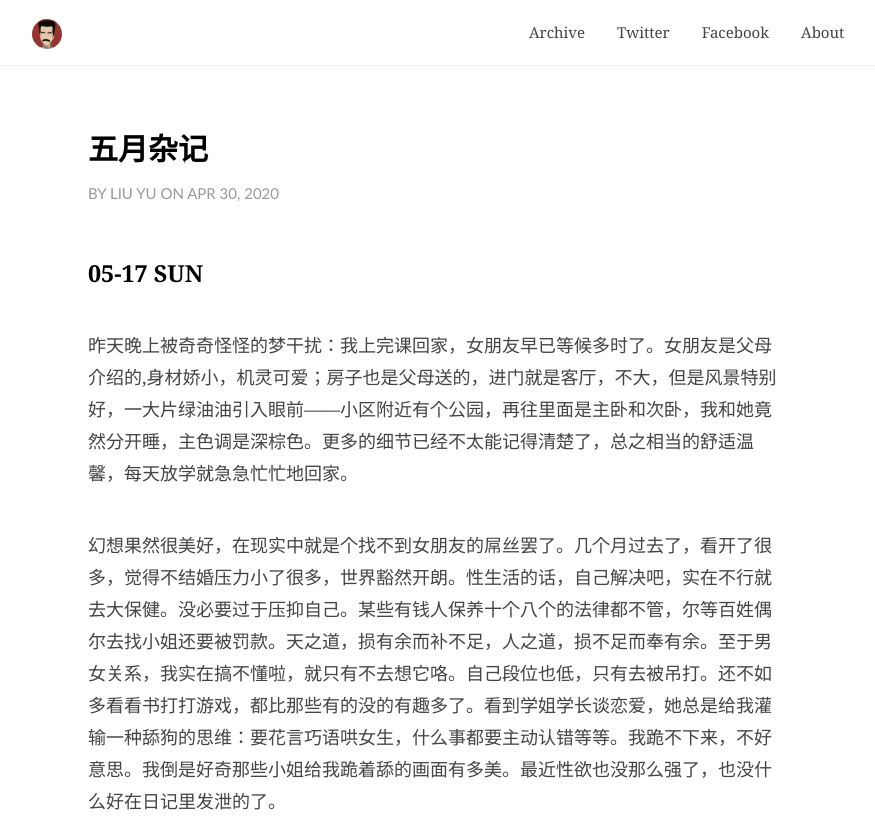
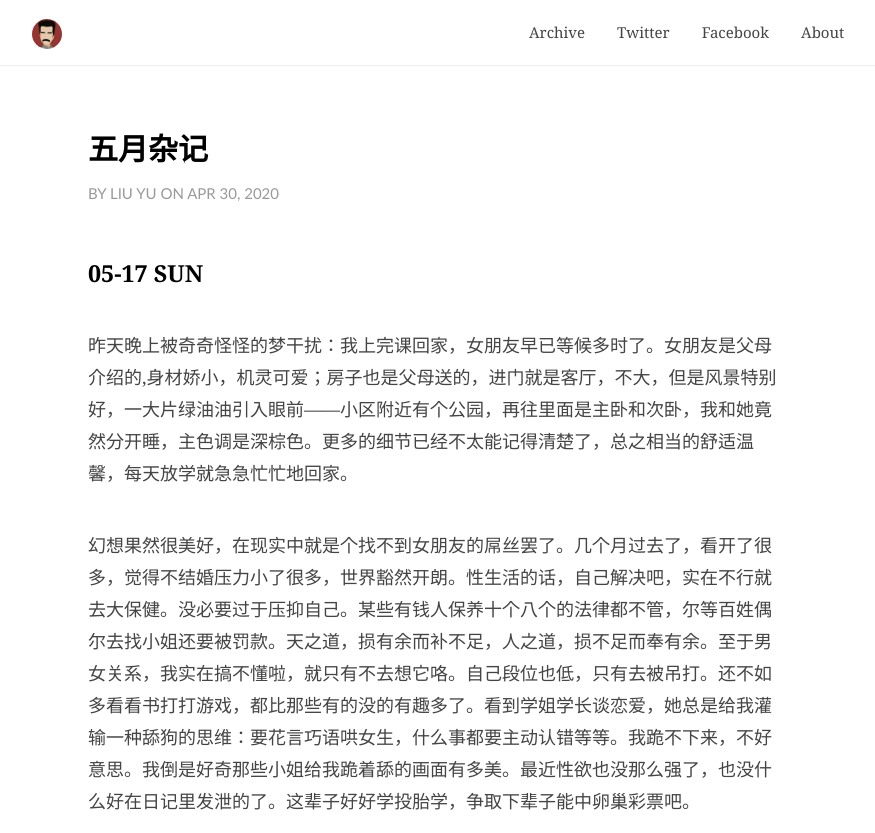
Before and after one commit to JaydenYL/JaydenYL.github.io, a Jekyll site: the page built from _posts/2020-04-26-日记.md, in a window 1280 px wide and 900 px high, cut to the strip 0-833 px from the top of the window. Shown: the whole strip, without its empty margins (202-1077 px from the left). Built offline with Jekyll 4.4.1, drawn with Linux system fonts in a browser that asks for light colours; comment, search, counter and statistics services are not loaded.

Commit message:
add words

```diff
--- a/_posts/2020-04-26-日记.md
+++ b/_posts/2020-04-26-日记.md
@@ -21,7 +21,7 @@ catalog: true
 
 <br>
 
-幻想果然很美好，在现实中就是个找不到女朋友的屌丝罢了。几个月过去了，看开了很多，觉得不结婚压力小了很多，世界豁然开朗。性生活的话，自己解决吧，实在不行就去大保健。没必要过于压抑自己。某些有钱人保养十个八个的法律都不管，尔等百姓偶尔去找小姐还要被罚款。天之道，损有余而补不足，人之道，损不足而奉有余。至于男女关系，我实在搞不懂啦，就只有不去想它咯。自己段位也低，只有去被吊打。还不如多看看书打打游戏，都比那些有的没的有趣多了。看到学姐学长谈恋爱，她总是给我灌输一种舔狗的思维：要花言巧语哄女生，什么事都要主动认错等等。我跪不下来，不好意思。我倒是好奇那些小姐给我跪着舔的画面有多美。最近性欲也没那么强了，也没什么好在日记里发泄的了。
+幻想果然很美好，在现实中就是个找不到女朋友的屌丝罢了。几个月过去了，看开了很多，觉得不结婚压力小了很多，世界豁然开朗。性生活的话，自己解决吧，实在不行就去大保健。没必要过于压抑自己。某些有钱人保养十个八个的法律都不管，尔等百姓偶尔去找小姐还要被罚款。天之道，损有余而补不足，人之道，损不足而奉有余。至于男女关系，我实在搞不懂啦，就只有不去想它咯。自己段位也低，只有去被吊打。还不如多看看书打打游戏，都比那些有的没的有趣多了。看到学姐学长谈恋爱，她总是给我灌输一种舔狗的思维：要花言巧语哄女生，什么事都要主动认错等等。我跪不下来，不好意思。我倒是好奇那些小姐给我跪着舔的画面有多美。最近性欲也没那么强了，也没什么好在日记里发泄的了。这辈子好好学投胎学，争取下辈子能中卵巢彩票吧。
 
 <br>
 
```
